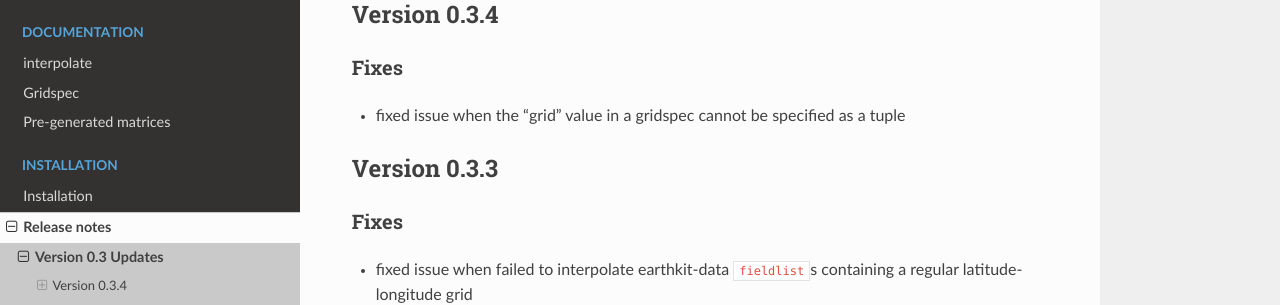
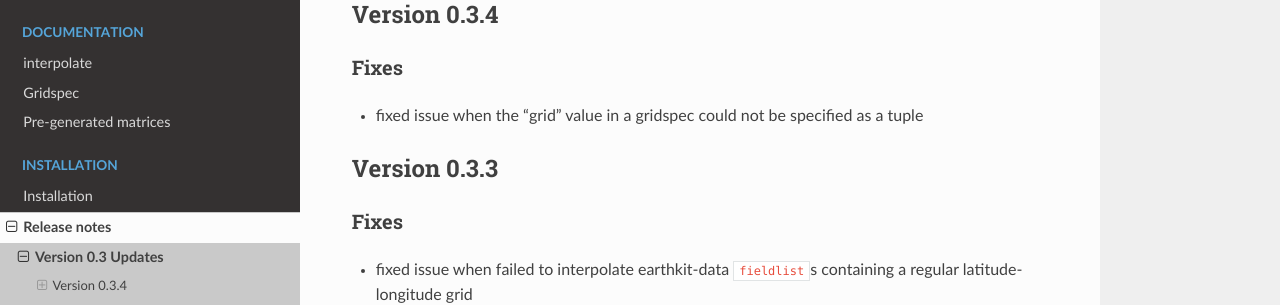
Before and after one commit to ecmwf/earthkit-regrid, a Sphinx documentation site: the page built from docs/release_notes/version_0.3_updates.rst, in a window 1280 px wide and 1352 px high. Shown: the part 162-467 px from the top of the window. Built offline with Sphinx 7.4.7 and the Read the Docs theme 2.0.0, drawn with Linux system fonts in a browser that asks for light colours; cross-references to code outside the pages are shown as plain code.

```diff
--- a/docs/release_notes/version_0.3_updates.rst
+++ b/docs/release_notes/version_0.3_updates.rst
@@ -6,7 +6,7 @@
 
 Fixes
 ++++++++++++++++
-- fixed issue when the "grid" value in a gridspec cannot be specified as a tuple
+- fixed issue when the "grid" value in a gridspec could not be specified as a tuple
 
 
 Version 0.3.3
```
